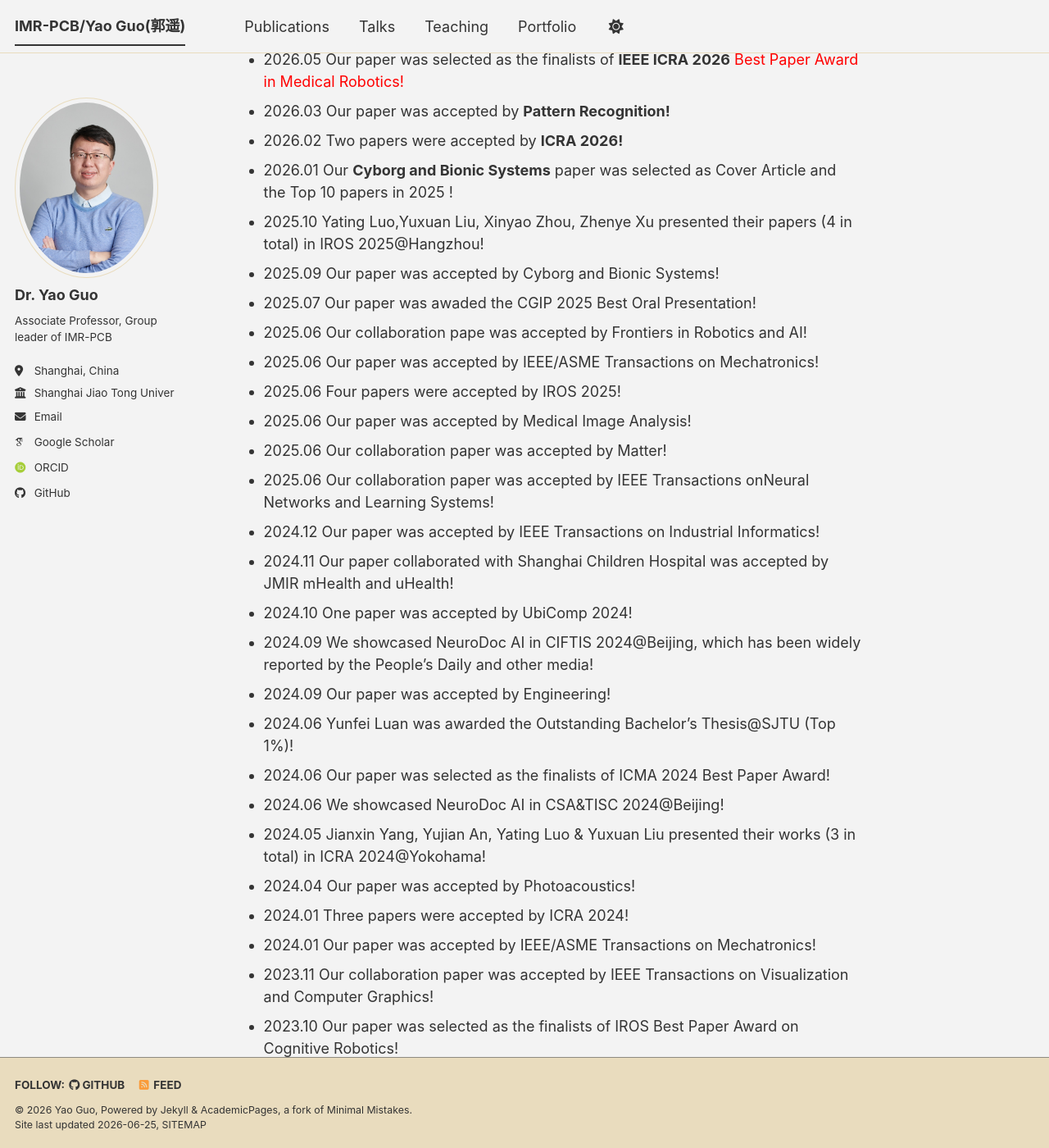
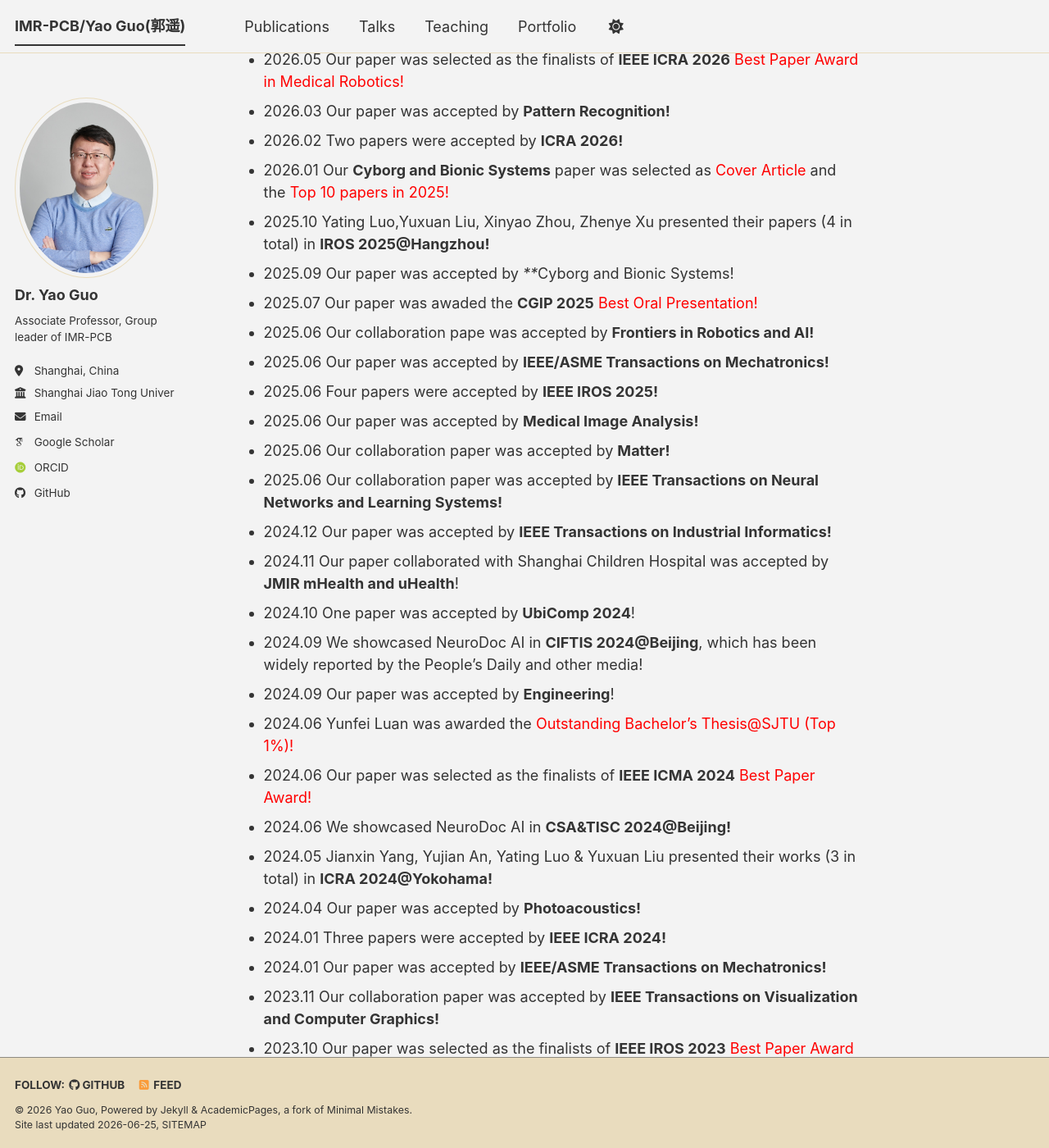
Before and after one commit to IMR-PCB/IMR-PCB.github.io, a Jekyll site: the page built from _pages/about.md, in a window 1280 px wide and 1400 px high, scrolled down 1211 px. Shown: the whole window at 82% size. Built offline with Jekyll 4.4.1, drawn with Linux system fonts in a browser that asks for light colours; some web fonts are replaced; a script bundle is joined from its source files by our own code; library files that are not in the unit come from our copies; some of the changed text lies outside the part shown.

Commit message:
Update about.md

```diff
--- a/_pages/about.md
+++ b/_pages/about.md
@@ -15,39 +15,39 @@
 
 **Perception, Cognition, and Behavior (PCB)** group is one of fundamental research centers of **IMR@SJTU**. IMR-PCB aims to endow robots with human-like intelligence. However, the cognitive and replicative capabilities of robots and artificial intelligence are often underestimated. Perception and cognition are essential components of both teleoperated and autonomous robots, enabling attention-based control, reactive behaviors, situational awareness, and seamless human-robot interaction. By leveraging the latest advances in computational and experimental neuroscience, IMR-PCB focuses on the fundamental principles of brain function and their practical applications in human-machine symbiotic systems.
 
-News (Last three years)
+News (last three years)
 ======
-* 2026.05 Our paper was accepted by **IEEE Transactions on Mobile Computing!**
+* 2026.06 Our paper was accepted by **IEEE Transactions on Mobile Computing!**
 * 2026.06 Our paper was accepted by **MICCAI 2026!**
 * 2026.06 Yunfei Luan and Yuxuan Liu presented their papers (2 in total) in **ICRA 2026@Vienna!**
 * 2026.05 Our paper was accepted by **IEEE/ASME Transactions on Mechatronics!**
 * 2026.05 Our paper was selected as the finalists of **IEEE ICRA 2026** <span style="color:red">Best Paper Award in Medical Robotics!</span>
 * 2026.03 Our paper was accepted by **Pattern Recognition!**
 * 2026.02 Two papers were accepted by **ICRA 2026!**
-* 2026.01 Our **Cyborg and Bionic Systems** paper was selected as Cover Article and the Top 10 papers in 2025 !
-* 2025.10 Yating Luo,Yuxuan Liu, Xinyao Zhou, Zhenye Xu presented their papers (4 in total) in IROS 2025@Hangzhou!
-* 2025.09 Our paper was accepted by Cyborg and Bionic Systems!
-* 2025.07 Our paper was awaded the CGIP 2025 Best Oral Presentation!
-* 2025.06 Our collaboration pape was accepted by Frontiers in Robotics and AI!
-* 2025.06 Our paper was accepted by IEEE/ASME Transactions on Mechatronics!
-* 2025.06 Four papers were accepted by IROS 2025!
-* 2025.06 Our paper was accepted by Medical Image Analysis!
-* 2025.06 Our collaboration paper was accepted by Matter!
-* 2025.06 Our collaboration paper was accepted by IEEE Transactions onNeural Networks and Learning Systems!
-* 2024.12 Our paper was accepted by IEEE Transactions on Industrial Informatics!
-* 2024.11 Our paper collaborated with Shanghai Children Hospital was accepted by JMIR mHealth and uHealth!
-* 2024.10 One paper was accepted by UbiComp 2024!
-* 2024.09 We showcased NeuroDoc AI in CIFTIS 2024@Beijing, which has been widely reported by the People's Daily and other media!
-* 2024.09 Our paper was accepted by Engineering!
-* 2024.06 Yunfei Luan was awarded the Outstanding Bachelor's Thesis@SJTU (Top 1%)!
-* 2024.06 Our paper was selected as the finalists of ICMA 2024 Best Paper Award!
-* 2024.06 We showcased NeuroDoc AI in CSA&TISC 2024@Beijing!
-* 2024.05 Jianxin Yang, Yujian An, Yating Luo & Yuxuan Liu presented their works (3 in total) in ICRA 2024@Yokohama!
-* 2024.04 Our paper was accepted by Photoacoustics!
-* 2024.01 Three papers were accepted by ICRA 2024!
-* 2024.01 Our paper was accepted by IEEE/ASME Transactions on Mechatronics!
-* 2023.11 Our collaboration paper was accepted by IEEE Transactions on Visualization and Computer Graphics!
-* 2023.10 Our paper was selected as the finalists of IROS Best Paper Award on Cognitive Robotics!
+* 2026.01 Our **Cyborg and Bionic Systems** paper was selected as <span style="color:red">Cover Article</span> and the <span style="color:red">Top 10 papers in 2025! </span>
+* 2025.10 Yating Luo,Yuxuan Liu, Xinyao Zhou, Zhenye Xu presented their papers (4 in total) in **IROS 2025@Hangzhou!**
+* 2025.09 Our paper was accepted by ****Cyborg and Bionic Systems!
+* 2025.07 Our paper was awaded the **CGIP 2025** <span style="color:red">Best Oral Presentation!</span>
+* 2025.06 Our collaboration pape was accepted by **Frontiers in Robotics and AI!**
+* 2025.06 Our paper was accepted by **IEEE/ASME Transactions on Mechatronics!**
+* 2025.06 Four papers were accepted by **IEEE IROS 2025!**
+* 2025.06 Our paper was accepted by **Medical Image Analysis!**
+* 2025.06 Our collaboration paper was accepted by **Matter!**
+* 2025.06 Our collaboration paper was accepted by **IEEE Transactions on Neural Networks and Learning Systems!**
+* 2024.12 Our paper was accepted by **IEEE Transactions on Industrial Informatics!**
+* 2024.11 Our paper collaborated with Shanghai Children Hospital was accepted by **JMIR mHealth and uHealth**!
+* 2024.10 One paper was accepted by **UbiComp 2024**!
+* 2024.09 We showcased NeuroDoc AI in **CIFTIS 2024@Beijing**, which has been widely reported by the People's Daily and other media!
+* 2024.09 Our paper was accepted by **Engineering**!
+* 2024.06 Yunfei Luan was awarded the <span style="color:red">Outstanding Bachelor's Thesis@SJTU (Top 1%)!</span>
+* 2024.06 Our paper was selected as the finalists of **IEEE ICMA 2024** <span style="color:red">Best Paper Award!</span>
+* 2024.06 We showcased NeuroDoc AI in **CSA&TISC 2024@Beijing!**
+* 2024.05 Jianxin Yang, Yujian An, Yating Luo & Yuxuan Liu presented their works (3 in total) in **ICRA 2024@Yokohama!**
+* 2024.04 Our paper was accepted by **Photoacoustics!**
+* 2024.01 Three papers were accepted by **IEEE ICRA 2024!**
+* 2024.01 Our paper was accepted by **IEEE/ASME Transactions on Mechatronics!**
+* 2023.11 Our collaboration paper was accepted by **IEEE Transactions on Visualization and Computer Graphics!**
+* 2023.10 Our paper was selected as the finalists of **IEEE IROS 2023** <span style="color:red">Best Paper Award on Cognitive Robotics!</span>
 
 
 Institute of Medical Robotics (IMR)
```
